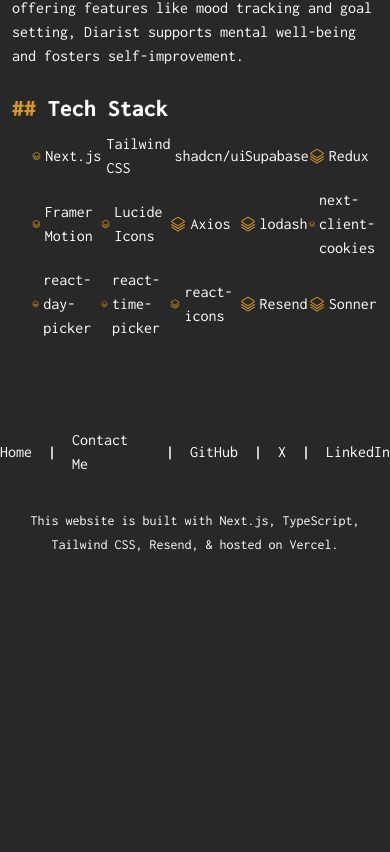
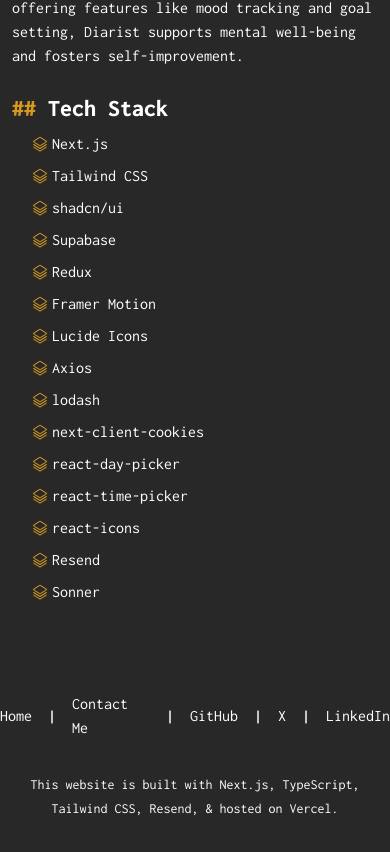
Before and after one commit to Koushik1311/portfolio, a Next.js app: page /project/diarist in a window 390 px wide. Shown: the part 840-1692 px from the top of the page. Before the commit the page ends 1428 px from the top, so only its background shows below. Built offline with nearby package versions, Linux system fonts and the light colour scheme.

Commit message:
fix for small devices

```diff
--- a/app/experience/[id]/page.tsx
+++ b/app/experience/[id]/page.tsx
@@ -63,7 +63,7 @@
             <span className="text-[#D79921]">## </span>
             Tech Stack
           </h3>
-          <ul className="list-none pl-5 mt-2 grid grid-cols-5">
+          <ul className="list-none pl-5 mt-2 grid grid-cols-1 md:grid-cols-4 lg:grid-cols-5">
             {experience.techStack.map((tech, index) => (
               <li
                 key={index}
--- a/app/project/[id]/page.tsx
+++ b/app/project/[id]/page.tsx
@@ -90,7 +90,7 @@
             <span className="text-[#D79921]">## </span>
             Tech Stack
           </h5>
-          <ul className="list-none pl-5 mt-2 grid grid-cols-5">
+          <ul className="list-none pl-5 mt-2 grid grid-cols-1 md:grid-cols-4 lg:grid-cols-5">
             {project.techStack.map((tech, index) => (
               <li
                 key={index}
```
